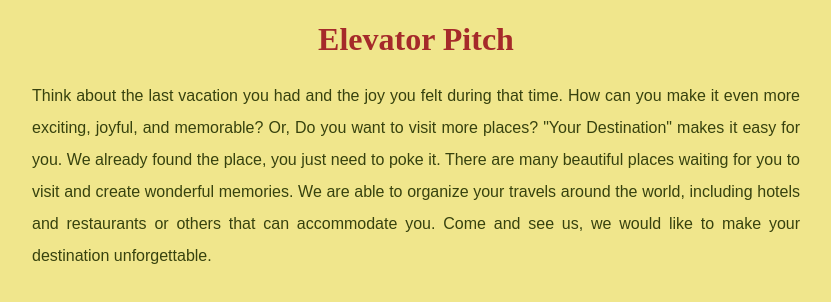
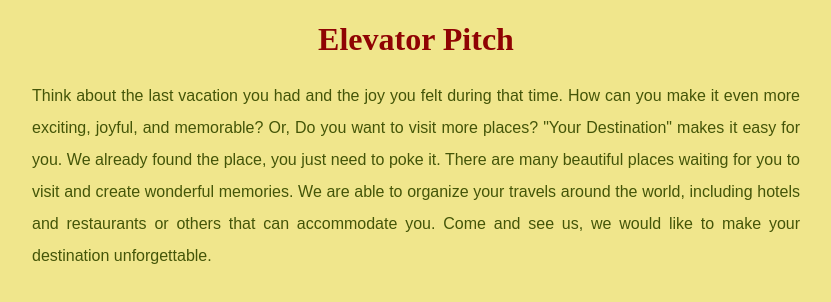
Before and after one commit to sahondraliva1/W05-Pitch-Evator, a plain HTML site: page pitch.html in a window 1280 px wide. Shown: the full height of the page, 224-1055 px from the left. Drawn offline with Linux system fonts and the light colour scheme.

Commit message:
change styles

```diff
--- a/styles/pitch.css
+++ b/styles/pitch.css
@@ -6,11 +6,11 @@ body {
 }
 p {
     text-align: justify;
-    color: rgb(55, 66, 14);
+    color: rgb(68, 85, 8);
     font-size: 2,5em;
     font-family: Arial, Helvetica, sans-serif;
     line-height: 2em;
 }
 h1 {
-    color: brown;
+    color: rgb(143, 3, 3);
 }
```
